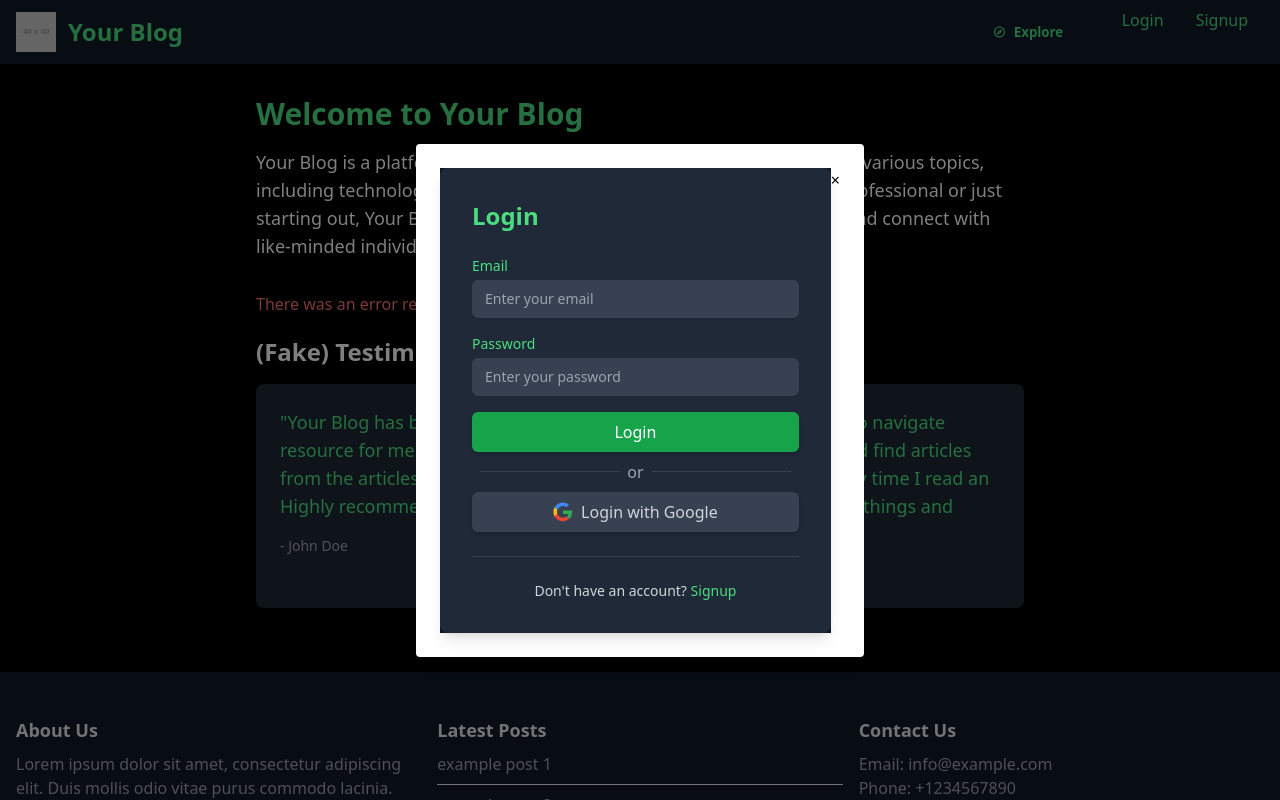
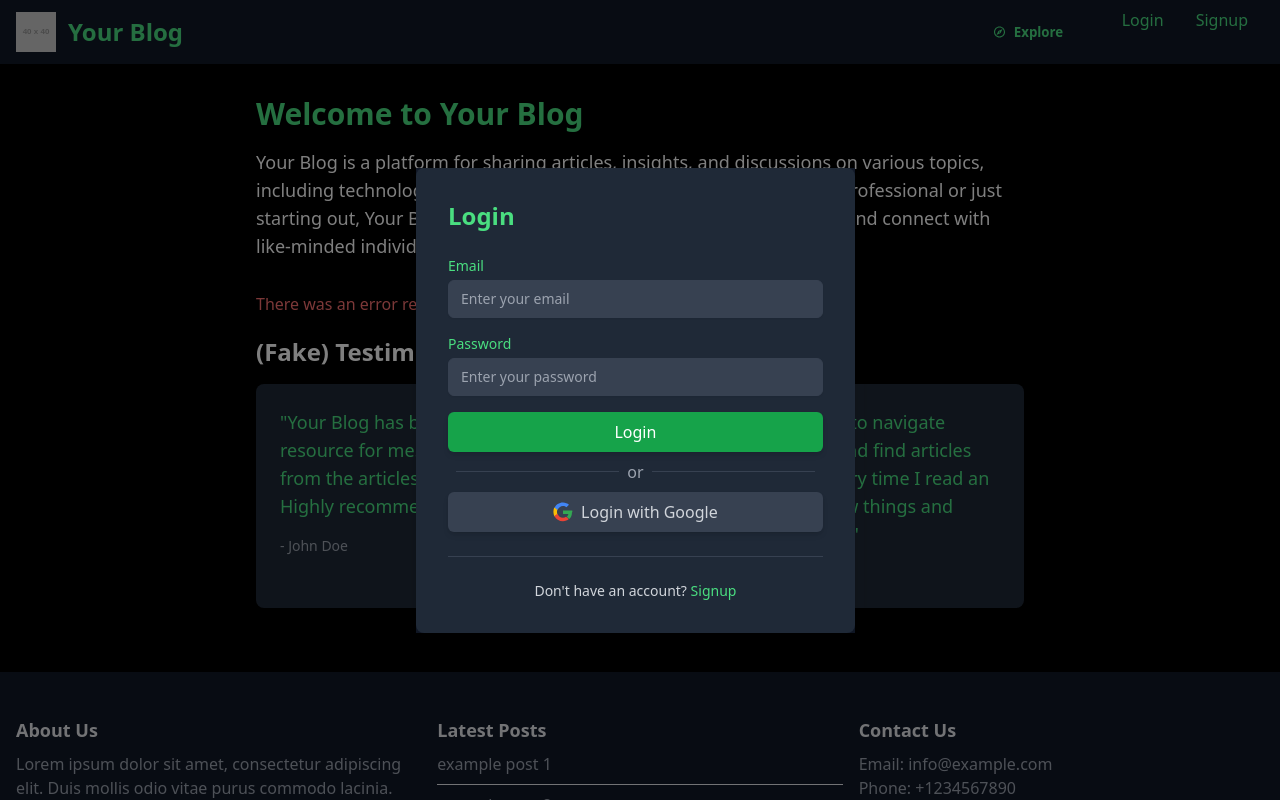
Before and after one commit to Julobulo/MERN-Blog-Platform-with-User-Authentication-and-Admin-Panel, a React (Vite) app in the folder frontend/: page / in a window 1280 px wide. Both pictures are taken after a click on the button "Login". Shown: the top 800 px of the page. Built offline with nearby package versions, Linux system fonts and the light colour scheme; no server answers.

Commit message:
fix padding and white bg in modal

```diff
--- a/frontend/src/components/Modal.jsx
+++ b/frontend/src/components/Modal.jsx
@@ -6,7 +6,7 @@ const Modal = ({ isOpen, onClose, children }) => {
 
   return (
     <div className="fixed inset-0 z-50 flex items-center justify-center bg-black bg-opacity-50">
-      <div className="bg-white p-6 rounded shadow-lg w-full max-w-md">
+      <div className="rounded shadow-lg w-full max-w-md">
         <button onClick={onClose} className="text-black float-right">
           &times;
         </button>
```
